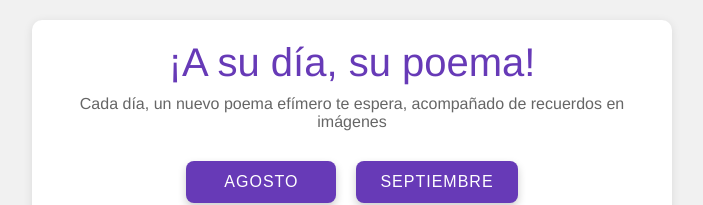
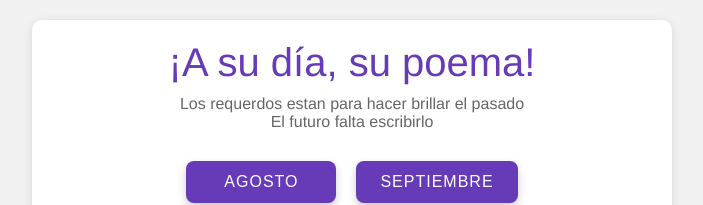
Before and after one commit to morganzysman/poemas-mel, a plain HTML site: page index.html in a window 1280 px wide. Shown: the top 205 px of the page, without its empty margins (288-991 px from the left). Drawn offline with Linux system fonts and the light colour scheme.

Commit message:
Add files via upload

```diff
--- a/index.html
+++ b/index.html
@@ -270,7 +270,7 @@
         <div id="app-content" class="app-container">
             <div class="container">
                 <div class="title">¡A su día, su poema!</div>
-                <div class="description">Cada día, un nuevo poema efímero te espera, acompañado de recuerdos en imágenes</div>
+                <div class="description">Los requerdos estan para hacer brillar el pasado<br>El futuro falta escribirlo</div>
             </div>
             <div class="tabs">
                 <button class="tab-button" onclick="createMosaic(8)">Agosto</button>
```
